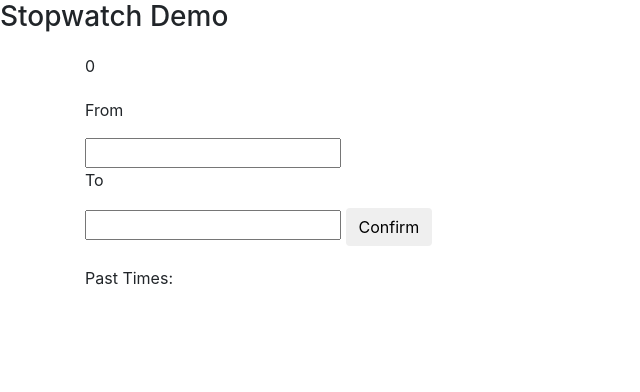
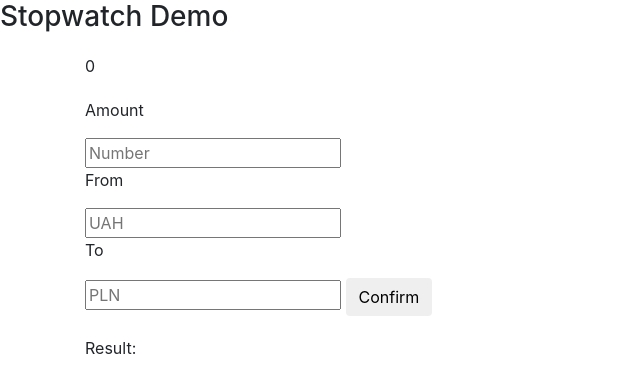
Before and after one commit to SzymonKovalski/CurrencyConverterWithBaubles, a website: page index.html in a window 1280 px wide. Shown: the whole page, without its empty margins (0-640 px from the left). Drawn offline with nearby package versions, Linux system fonts and the light colour scheme.

Commit message:
Update index.html

```diff
--- a/index.html
+++ b/index.html
@@ -14,17 +14,19 @@
   <div id="timer" class="container">0</div>
 
   <div id="btns" class="container">
+    <p>Amount</p>
+    <input id="amount1" name="amount1" type="text" placeholder="Number" />
     <p>From</p>
-    <input id="From" type="text" />
+    <input id="From" name="From" type="text" placeholder="UAH" />
     <p>To</p>
-    <input id="To" type="text" />
+    <input id="To" name="To" type="text" placeholder="PLN" />
 
     <button id="confirm" class="btn">Confirm</button>
   </div>
 
   <div id="record-div" class="container">
-    <p>Past Times:</p>
-    <ul id="record-list" class="list-group">
+    <p>Result:</p>
+    <ul id="Result" class="list-group">
 
     </ul>
   </div>
```
